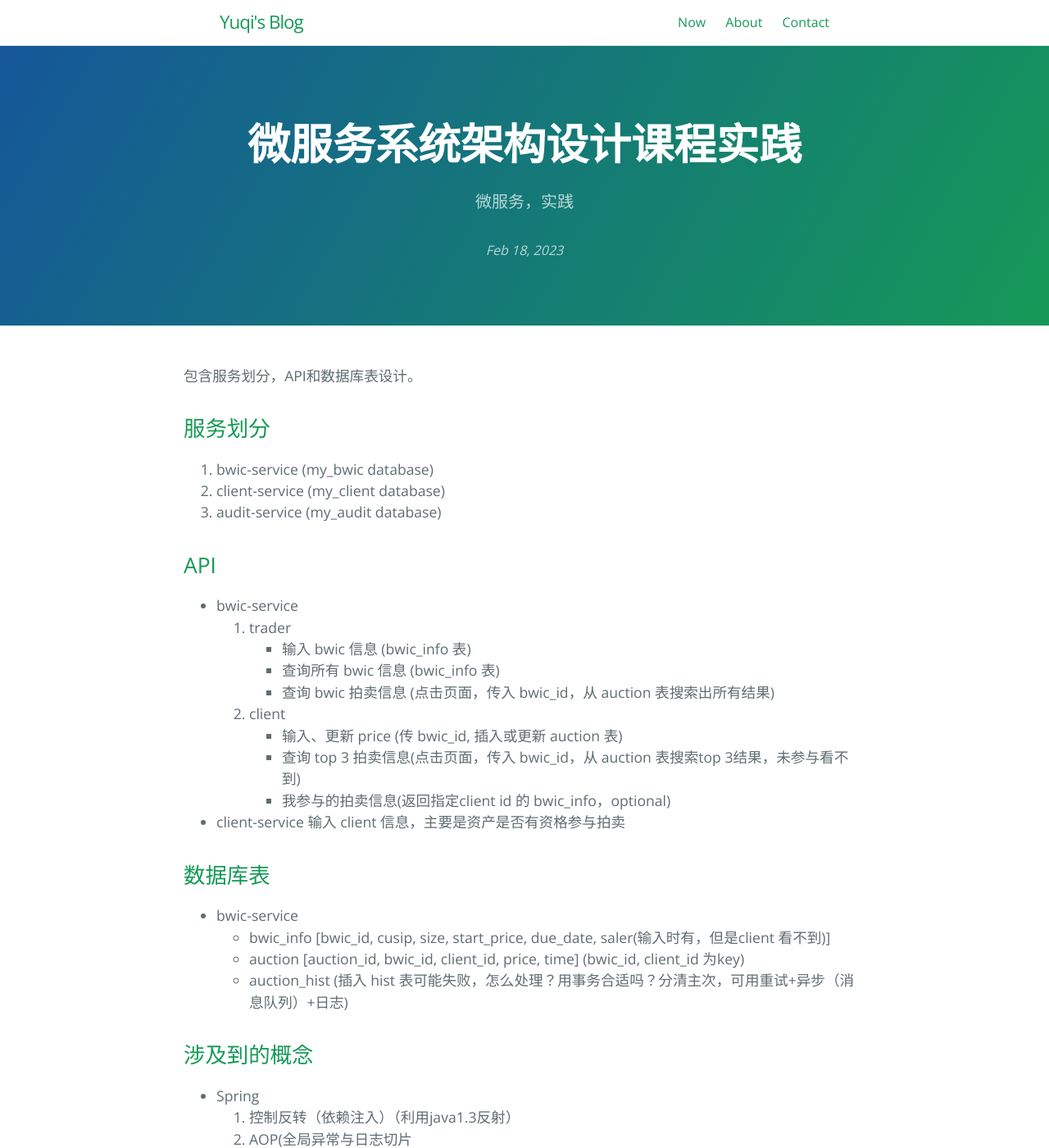
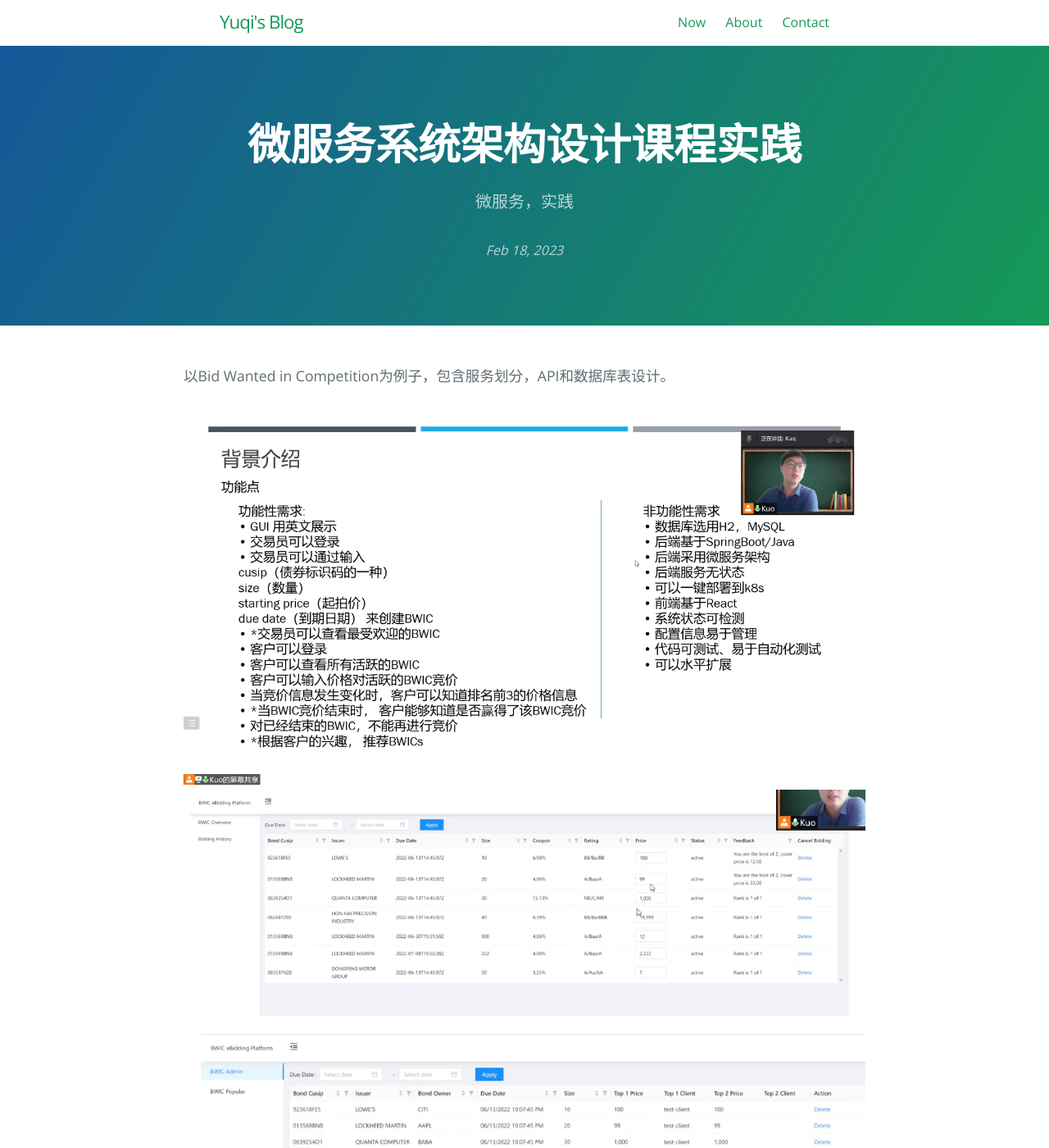
Before and after one commit to yuqisun/yuqisun.github.io, a Jekyll site: the page built from _posts/2023-02-18-微服务系统架构设计课程实践.md, in a window 1280 px wide and 1400 px high. Shown: the whole window at 82% size. Built offline with Jekyll 4.4.1, drawn with Linux system fonts in a browser that asks for light colours; some of the changed text lies outside the part shown.

Commit message:
sample from video

```diff
--- a/_posts/2023-02-18-微服务系统架构设计课程实践.md
+++ b/_posts/2023-02-18-微服务系统架构设计课程实践.md
@@ -4,12 +4,17 @@ title: "微服务系统架构设计课程实践"
 tagline: "微服务，实践"
 ---
 
-包含服务划分，API和数据库表设计。
+以Bid Wanted in Competition为例子，包含服务划分，API和数据库表设计。
+
+![bwic_background_intro.png](https://raw.githubusercontent.com/yuqisun/yuqisun.github.io/master/_posts/images/bwic_background_intro.png)
+![bwic_client_sample.png](https://raw.githubusercontent.com/yuqisun/yuqisun.github.io/master/_posts/images/bwic_client_sample.png)
+![bwic_admin_sample.png](https://raw.githubusercontent.com/yuqisun/yuqisun.github.io/master/_posts/images/bwic_admin_sample.png)
+
 
 ## 服务划分
 1. bwic-service (my_bwic database)
-2. client-service (my_client database)
-3. audit-service (my_audit database)
+2. client-service (my_client database，可以用 H2)
+3. audit-service (my_audit database，可以用 Redis)
 
 
 ## API
@@ -17,10 +22,11 @@ tagline: "微服务，实践"
   1. trader
      * 输入 bwic 信息 (bwic_info 表)
      * 查询所有 bwic 信息 (bwic_info 表)
-     * 查询 bwic 拍卖信息 (点击页面，传入 bwic_id，从 auction 表搜索出所有结果)
+     * 查询 bwic 拍卖信息 (点击页面，传入 bwic_id，从 bid 表搜索出所有结果)
   2. client
-     * 输入、更新 price (传 bwic_id, 插入或更新 auction 表)
-     * 查询 top 3 拍卖信息(点击页面，传入 bwic_id，从 auction 表搜索top 3结果，未参与看不到)
+     * 查看所有活跃的 bwic
+     * 输入、更新 price (传 bwic_id, 插入或更新 bid 表)
+     * 查询 top 3 拍卖信息(点击页面，传入 bwic_id，从 bid 表搜索top 3结果，未参与看不到)
      * 我参与的拍卖信息(返回指定client id 的 bwic_info，optional)
 
 * client-service
@@ -29,13 +35,13 @@ tagline: "微服务，实践"
 ## 数据库表
 * bwic-service
   * bwic_info [bwic_id, cusip, size, start_price, due_date, saler(输入时有，但是client 看不到)]
-  * auction [auction_id, bwic_id, client_id, price, time] (bwic_id, client_id 为key)
-  * auction_hist (插入 hist 表可能失败，怎么处理？用事务合适吗？分清主次，可用重试+异步（消息队列）+日志)
+  * bid [bid_id, bwic_id, client_id, price, time] (bwic_id, client_id 为key)
+  * bid_hist (插入 hist 表可能失败，怎么处理？用事务合适吗？分清主次，可用重试+异步（消息队列）+日志)
 
 ## 涉及到的概念
 * Spring
 1. 控制反转（依赖注入）（利用java1.3反射）
-2. AOP(全局异常与日志切片
+2. AOP(全局异常与日志切片)
 
 * Spring Boot, Cloud
 * Tomcat
```
Also changed, not shown: _posts/images/bwic_admin_sample.png (added), _posts/images/bwic_background_intro.png (added), _posts/images/bwic_client_sample.png (added).
